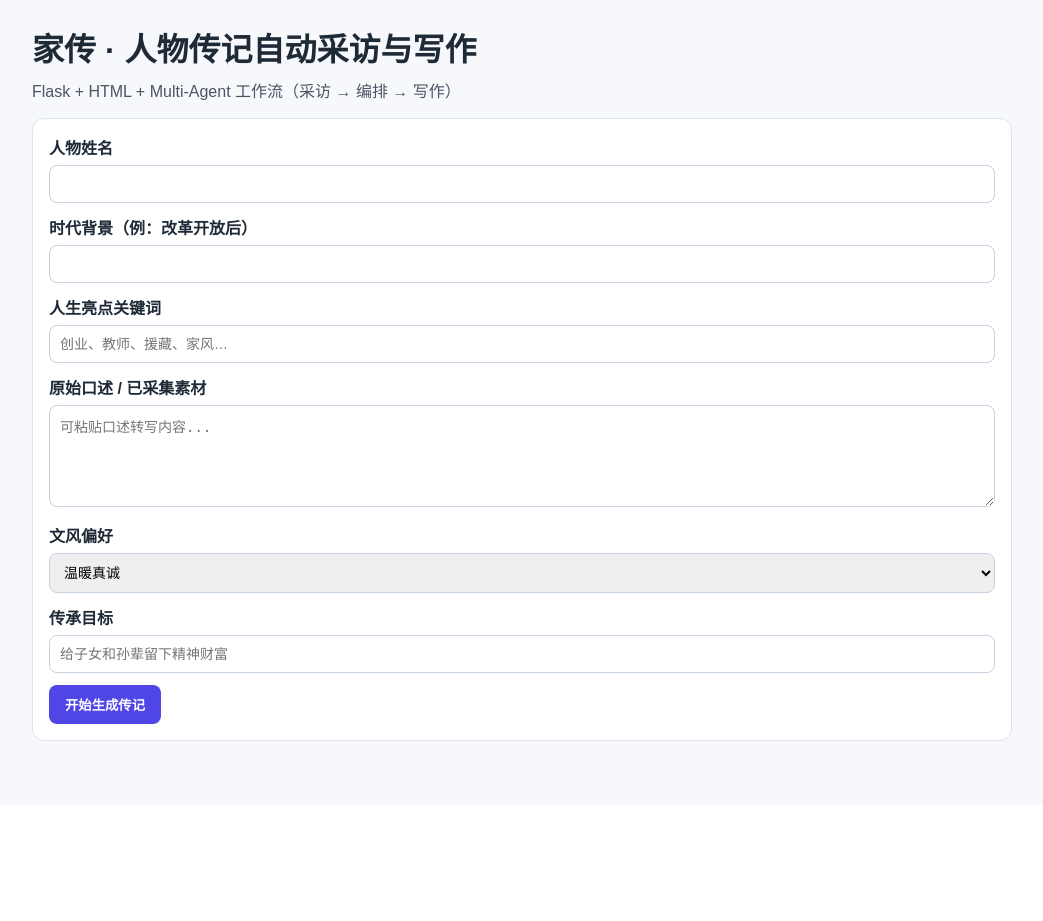
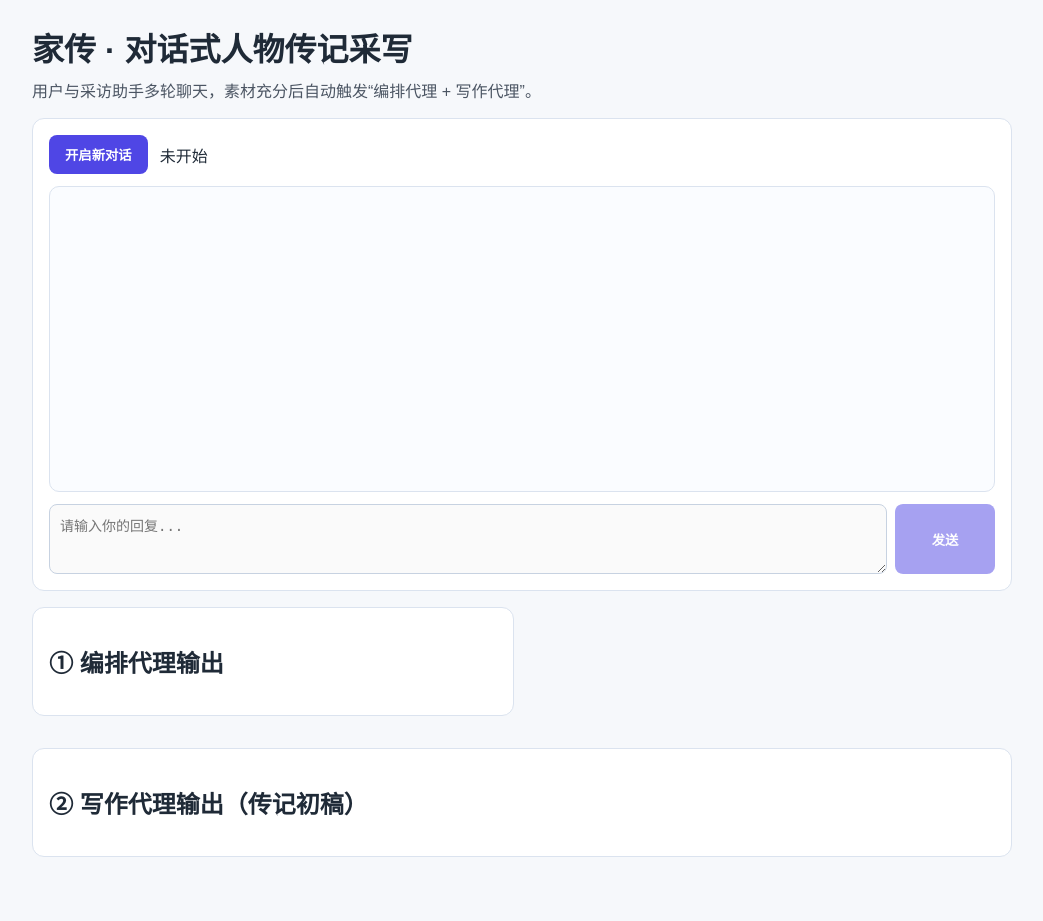
Before and after one commit to dfy37/biography, a Flask app: page / in a window 1280 px wide. Shown: the whole page, without its empty margins (118-1161 px from the left). Before the commit the page ends 741 px from the top, so only its background shows below. Run offline with Flask 3, Linux system fonts and the light colour scheme.

Commit message:
将多代理实现拆分到 agents 目录

```diff
--- /dev/null
+++ b/agents/__init__.py
@@ -0,0 +1,3 @@
+from .framework import BiographyMultiAgentFramework
+
+__all__ = ["BiographyMultiAgentFramework"]
--- a/app.py
+++ b/app.py
@@ -1,139 +1,34 @@
 from __future__ import annotations
 
 import os
-import re
-from dataclasses import dataclass
+import uuid
+from dataclasses import dataclass, field
 from typing import Dict, List
 
 from flask import Flask, jsonify, render_template, request
+
+from agents import BiographyMultiAgentFramework
 
 app = Flask(__name__)
 
 
 @dataclass
-class AgentResult:
-    name: str
-    output: str
+class ChatSession:
+    session_id: str
+    messages: List[Dict[str, str]] = field(default_factory=list)
+    ready_to_write: bool = False
+    biography: Dict[str, str] | None = None
 
 
-class BaseAgent:
-    def __init__(self, name: str, role: str):
-        self.name = name
-        self.role = role
-
-    def run(self, context: Dict[str, str]) -> AgentResult:
-        raise NotImplementedError
+framework: BiographyMultiAgentFramework | None = None
+sessions: Dict[str, ChatSession] = {}
 
 
-class InterviewAgent(BaseAgent):
-    def __init__(self) -> None:
-        super().__init__(
-            name="采访代理",
-            role="围绕人物经历进行结构化提问，提取关键人生信息。",
-        )
-
-    def run(self, context: Dict[str, str]) -> AgentResult:
-        subject = context.get("subject_name", "受访者")
-        era = context.get("era", "未填写")
-        highlights = context.get("highlights", "未填写")
-        raw_notes = context.get("raw_notes", "")
-
-        questions = [
-            f"{subject}的童年成长环境如何？有哪些影响一生的家庭记忆？",
-            f"{subject}在{era}这个时代背景下，做过哪些关键选择？",
-            f"{subject}最自豪和最艰难的经历分别是什么？",
-            f"哪些价值观是{subject}最希望传给下一代的？",
-        ]
-
-        extracted = self._extract_bullets(raw_notes)
-        summary = (
-            "【采访提纲】\n- "
-            + "\n- ".join(questions)
-            + "\n\n【输入提炼】\n- "
-            + "\n- ".join(extracted)
-            + f"\n- 用户强调亮点：{highlights}"
-        )
-        return AgentResult(self.name, summary)
-
-    @staticmethod
-    def _extract_bullets(raw_notes: str) -> List[str]:
-        if not raw_notes.strip():
-            return ["暂无原始口述内容，建议先进行语音采访。"]
-        cleaned = re.sub(r"\s+", " ", raw_notes).strip()
-        parts = re.split(r"[。！？!?；;\n]", cleaned)
-        bullets = [p.strip(" ，,.、") for p in parts if p.strip()]
-        return bullets[:6] if bullets else [cleaned]
-
-
-class StructuringAgent(BaseAgent):
-    def __init__(self) -> None:
-        super().__init__(
-            name="编排代理",
-            role="将采访素材按时间线与主题线重组，生成章节框架。",
-        )
-
-    def run(self, context: Dict[str, str]) -> AgentResult:
-        subject = context.get("subject_name", "受访者")
-        interview_result = context.get("interview_result", "")
-        tone = context.get("tone", "温暖真诚")
-
-        chapters = [
-            "第一章：家风与童年",
-            "第二章：求学与立业",
-            "第三章：家庭与责任",
-            "第四章：转折与坚守",
-            "第五章：晚年智慧与家训",
-        ]
-
-        outline = (
-            f"为《{subject}人生口述史》生成章节骨架（文风：{tone}）：\n"
-            + "\n".join(f"- {item}" for item in chapters)
-            + "\n\n素材摘要：\n"
-            + interview_result[:500]
-        )
-        return AgentResult(self.name, outline)
-
-
-class WritingAgent(BaseAgent):
-    def __init__(self) -> None:
-        super().__init__(
-            name="写作代理",
-            role="基于采访提炼与章节框架，输出传记初稿。",
-        )
-
-    def run(self, context: Dict[str, str]) -> AgentResult:
-        subject = context.get("subject_name", "受访者")
-        tone = context.get("tone", "温暖真诚")
-        generation_goal = context.get("generation_goal", "为家庭留下一份可传承的人生记录")
-        interview_result = context.get("interview_result", "")
-
-        draft = f"""《{subject}传》\n\n序言\n这是一份以{tone}笔触写成的生命记录，目标是{generation_goal}。\n\n正文（节选）\n{subject}的一生，是普通人奋斗与守望的缩影。从家庭记忆到时代转折，从责任承担到价值传承，每一步都印证了“平凡亦可伟大”。\n\n根据采访信息可见：\n{interview_result[:350]}\n\n结语\n愿这份传记成为家族的精神灯塔，让后代在阅读中看见来路、获得力量。\n"""
-        return AgentResult(self.name, draft)
-
-
-class BiographyMultiAgentPipeline:
-    def __init__(self) -> None:
-        self.interview_agent = InterviewAgent()
-        self.structuring_agent = StructuringAgent()
-        self.writing_agent = WritingAgent()
-
-    def run(self, payload: Dict[str, str]) -> Dict[str, str]:
-        interview = self.interview_agent.run(payload)
-        payload["interview_result"] = interview.output
-
-        structure = self.structuring_agent.run(payload)
-        payload["structure_result"] = structure.output
-
-        writing = self.writing_agent.run(payload)
-
-        return {
-            "interview": interview.output,
-            "structure": structure.output,
-            "biography": writing.output,
-        }
-
-
-pipeline = BiographyMultiAgentPipeline()
+def get_framework() -> BiographyMultiAgentFramework:
+    global framework
+    if framework is None:
+        framework = BiographyMultiAgentFramework()
+    return framework
 
 
 @app.route("/", methods=["GET"])
@@ -141,26 +36,52 @@ def index():
     return render_template("index.html")
 
 
-@app.route("/generate", methods=["POST"])
-def generate():
-    payload = {
-        "subject_name": request.form.get("subject_name", "").strip(),
-        "era": request.form.get("era", "").strip(),
-        "highlights": request.form.get("highlights", "").strip(),
-        "raw_notes": request.form.get("raw_notes", "").strip(),
-        "tone": request.form.get("tone", "").strip() or "温暖真诚",
-        "generation_goal": request.form.get("generation_goal", "").strip(),
-    }
+@app.route("/chat/start", methods=["POST"])
+def chat_start():
+    session_id = str(uuid.uuid4())
+    greeting = "你好，我是你的传记采访助手。我们先从你的讲述对象开始：TA是谁，你和TA是什么关系？"
+    session = ChatSession(
+        session_id=session_id,
+        messages=[{"role": "assistant", "content": greeting}],
+    )
+    sessions[session_id] = session
+    return jsonify({"session_id": session_id, "messages": session.messages})
 
-    if not payload["subject_name"]:
-        return render_template("index.html", error="请至少填写人物姓名。", payload=payload)
 
-    results = pipeline.run(payload)
+@app.route("/chat/message", methods=["POST"])
+def chat_message():
+    data = request.get_json(silent=True) or {}
+    session_id = (data.get("session_id") or "").strip()
+    user_message = (data.get("message") or "").strip()
 
-    if request.headers.get("Accept") == "application/json":
-        return jsonify(results)
+    if not session_id or session_id not in sessions:
+        return jsonify({"error": "会话不存在，请刷新后重新开始。"}), 400
+    if not user_message:
+        return jsonify({"error": "请输入消息内容。"}), 400
 
-    return render_template("index.html", results=results, payload=payload)
+    session = sessions[session_id]
+    if session.ready_to_write:
+        return jsonify({"error": "该会话已完成写作，如需继续请开启新会话。"}), 400
+
+    session.messages.append({"role": "user", "content": user_message})
+    try:
+        pipeline_result = get_framework().next_turn(session.messages)
+    except Exception as e:
+        return jsonify({"error": f"LLM 初始化或调用失败：{e}"}), 500
+
+    session.messages.append({"role": "assistant", "content": pipeline_result["assistant"]})
+    if pipeline_result["ready_to_write"]:
+        session.ready_to_write = True
+        session.biography = pipeline_result["result"]
+
+    return jsonify(
+        {
+            "session_id": session.session_id,
+            "messages": session.messages,
+            "ready_to_write": session.ready_to_write,
+            "result": session.biography,
+        }
+    )
 
 
 if __name__ == "__main__":
--- a/requirements.txt
+++ b/requirements.txt
@@ -1 +1,3 @@
 flask>=3.0.0
+openai>=1.40.0
+PyYAML>=6.0.1
--- a/static/style.css
+++ b/static/style.css
@@ -37,24 +37,6 @@ h1 {
   margin-top: 16px;
 }
 
-label {
-  display: block;
-  font-weight: 600;
-  margin-bottom: 12px;
-}
-
-input,
-textarea,
-select {
-  width: 100%;
-  box-sizing: border-box;
-  padding: 10px;
-  margin-top: 6px;
-  border-radius: 8px;
-  border: 1px solid #c7d2e1;
-  font-size: 14px;
-}
-
 button {
   background: var(--primary);
   color: white;
@@ -65,13 +47,58 @@ button {
   cursor: pointer;
 }
 
-.error {
-  background: #fee2e2;
-  border: 1px solid #fecaca;
-  color: #991b1b;
+button:disabled {
+  opacity: 0.5;
+  cursor: not-allowed;
+}
+
+.toolbar {
+  display: flex;
+  gap: 12px;
+  align-items: center;
+  margin-bottom: 12px;
+}
+
+.chat-box {
+  min-height: 280px;
+  max-height: 420px;
+  overflow-y: auto;
+  border: 1px solid var(--border);
+  border-radius: 10px;
   padding: 12px;
-  border-radius: 10px;
+  background: #fafcff;
+}
+
+.msg {
+  margin-bottom: 10px;
+  padding: 8px 10px;
+  border-radius: 8px;
+  line-height: 1.6;
+}
+
+.msg.assistant {
+  background: #eef2ff;
+}
+
+.msg.user {
+  background: #ecfeff;
+}
+
+.input-row {
   margin-top: 12px;
+  display: grid;
+  grid-template-columns: 1fr 100px;
+  gap: 8px;
+}
+
+textarea {
+  width: 100%;
+  box-sizing: border-box;
+  padding: 10px;
+  border-radius: 8px;
+  border: 1px solid #c7d2e1;
+  font-size: 14px;
+  resize: vertical;
 }
 
 .result-grid {
--- a/templates/index.html
+++ b/templates/index.html
@@ -3,67 +3,110 @@
   <head>
     <meta charset="UTF-8" />
     <meta name="viewport" content="width=device-width, initial-scale=1.0" />
-    <title>家传 | Multi-Agent 传记生成器</title>
+    <title>家传 | 对话式 Multi-Agent 传记生成器</title>
     <link rel="stylesheet" href="{{ url_for('static', filename='style.css') }}" />
   </head>
   <body>
     <main class="container">
-      <h1>家传 · 人物传记自动采访与写作</h1>
-      <p class="subtitle">Flask + HTML + Multi-Agent 工作流（采访 → 编排 → 写作）</p>
+      <h1>家传 · 对话式人物传记采写</h1>
+      <p class="subtitle">用户与采访助手多轮聊天，素材充分后自动触发“编排代理 + 写作代理”。</p>
 
-      {% if error %}
-      <div class="error">{{ error }}</div>
-      {% endif %}
+      <section class="card">
+        <div class="toolbar">
+          <button id="startBtn" type="button">开启新对话</button>
+          <span id="statusText">未开始</span>
+        </div>
 
-      <form action="/generate" method="post" class="card">
-        <label>人物姓名
-          <input name="subject_name" required value="{{ payload.subject_name if payload else '' }}" />
-        </label>
+        <div id="chatBox" class="chat-box"></div>
 
-        <label>时代背景（例：改革开放后）
-          <input name="era" value="{{ payload.era if payload else '' }}" />
-        </label>
+        <div class="input-row">
+          <textarea id="userInput" rows="3" placeholder="请输入你的回复..." disabled></textarea>
+          <button id="sendBtn" type="button" disabled>发送</button>
+        </div>
+      </section>
 
-        <label>人生亮点关键词
-          <input name="highlights" placeholder="创业、教师、援藏、家风…" value="{{ payload.highlights if payload else '' }}" />
-        </label>
-
-        <label>原始口述 / 已采集素材
-          <textarea name="raw_notes" rows="5" placeholder="可粘贴口述转写内容...">{{ payload.raw_notes if payload else '' }}</textarea>
-        </label>
-
-        <label>文风偏好
-          <select name="tone">
-            {% set tone = payload.tone if payload else '温暖真诚' %}
-            <option value="温暖真诚" {% if tone == '温暖真诚' %}selected{% endif %}>温暖真诚</option>
-            <option value="纪实克制" {% if tone == '纪实克制' %}selected{% endif %}>纪实克制</option>
-            <option value="文学抒情" {% if tone == '文学抒情' %}selected{% endif %}>文学抒情</option>
-          </select>
-        </label>
-
-        <label>传承目标
-          <input name="generation_goal" placeholder="给子女和孙辈留下精神财富" value="{{ payload.generation_goal if payload else '' }}" />
-        </label>
-
-        <button type="submit">开始生成传记</button>
-      </form>
-
-      {% if results %}
-      <section class="result-grid">
+      <section id="resultSection" class="result-grid" hidden>
         <article class="card">
-          <h2>① 采访代理输出</h2>
-          <pre>{{ results.interview }}</pre>
-        </article>
-        <article class="card">
-          <h2>② 编排代理输出</h2>
-          <pre>{{ results.structure }}</pre>
+          <h2>① 编排代理输出</h2>
+          <pre id="structureOutput"></pre>
         </article>
         <article class="card full">
-          <h2>③ 写作代理输出（传记初稿）</h2>
-          <pre>{{ results.biography }}</pre>
+          <h2>② 写作代理输出（传记初稿）</h2>
+          <pre id="bioOutput"></pre>
         </article>
       </section>
-      {% endif %}
     </main>
+
+    <script>
+      let sessionId = "";
+      const startBtn = document.getElementById("startBtn");
+      const sendBtn = document.getElementById("sendBtn");
+      const userInput = document.getElementById("userInput");
+      const chatBox = document.getElementById("chatBox");
+      const statusText = document.getElementById("statusText");
+      const resultSection = document.getElementById("resultSection");
+      const structureOutput = document.getElementById("structureOutput");
+      const bioOutput = document.getElementById("bioOutput");
+
+      function appendMessage(role, content) {
+        const item = document.createElement("div");
+        item.className = `msg ${role}`;
+        item.innerText = `${role === "assistant" ? "助手" : "用户"}：${content}`;
+        chatBox.appendChild(item);
+        chatBox.scrollTop = chatBox.scrollHeight;
+      }
+
+      async function startChat() {
+        const res = await fetch("/chat/start", { method: "POST" });
+        const data = await res.json();
+        sessionId = data.session_id;
+        chatBox.innerHTML = "";
+        data.messages.forEach((m) => appendMessage(m.role, m.content));
+        sendBtn.disabled = false;
+        userInput.disabled = false;
+        resultSection.hidden = true;
+        statusText.innerText = "采集中";
+      }
+
+      async function sendMessage() {
+        const text = userInput.value.trim();
+        if (!text || !sessionId) return;
+
+        appendMessage("user", text);
+        userInput.value = "";
+
+        const res = await fetch("/chat/message", {
+          method: "POST",
+          headers: { "Content-Type": "application/json" },
+          body: JSON.stringify({ session_id: sessionId, message: text }),
+        });
+        const data = await res.json();
+
+        if (!res.ok) {
+          appendMessage("assistant", data.error || "请求失败，请重试。");
+          return;
+        }
+
+        const assistantMessage = data.messages[data.messages.length - 1];
+        appendMessage(assistantMessage.role, assistantMessage.content);
+
+        if (data.ready_to_write && data.result) {
+          statusText.innerText = "已完成写作";
+          sendBtn.disabled = true;
+          userInput.disabled = true;
+          structureOutput.innerText = data.result.structure || "";
+          bioOutput.innerText = data.result.biography || "";
+          resultSection.hidden = false;
+        }
+      }
+
+      startBtn.addEventListener("click", startChat);
+      sendBtn.addEventListener("click", sendMessage);
+      userInput.addEventListener("keydown", (e) => {
+        if (e.key === "Enter" && (e.metaKey || e.ctrlKey)) {
+          sendMessage();
+        }
+      });
+    </script>
   </body>
 </html>
```
Also changed, not shown: agents/framework.py (added, +146 -0 lines), config/agents.yaml (added, +43 -0 lines), README.md.
